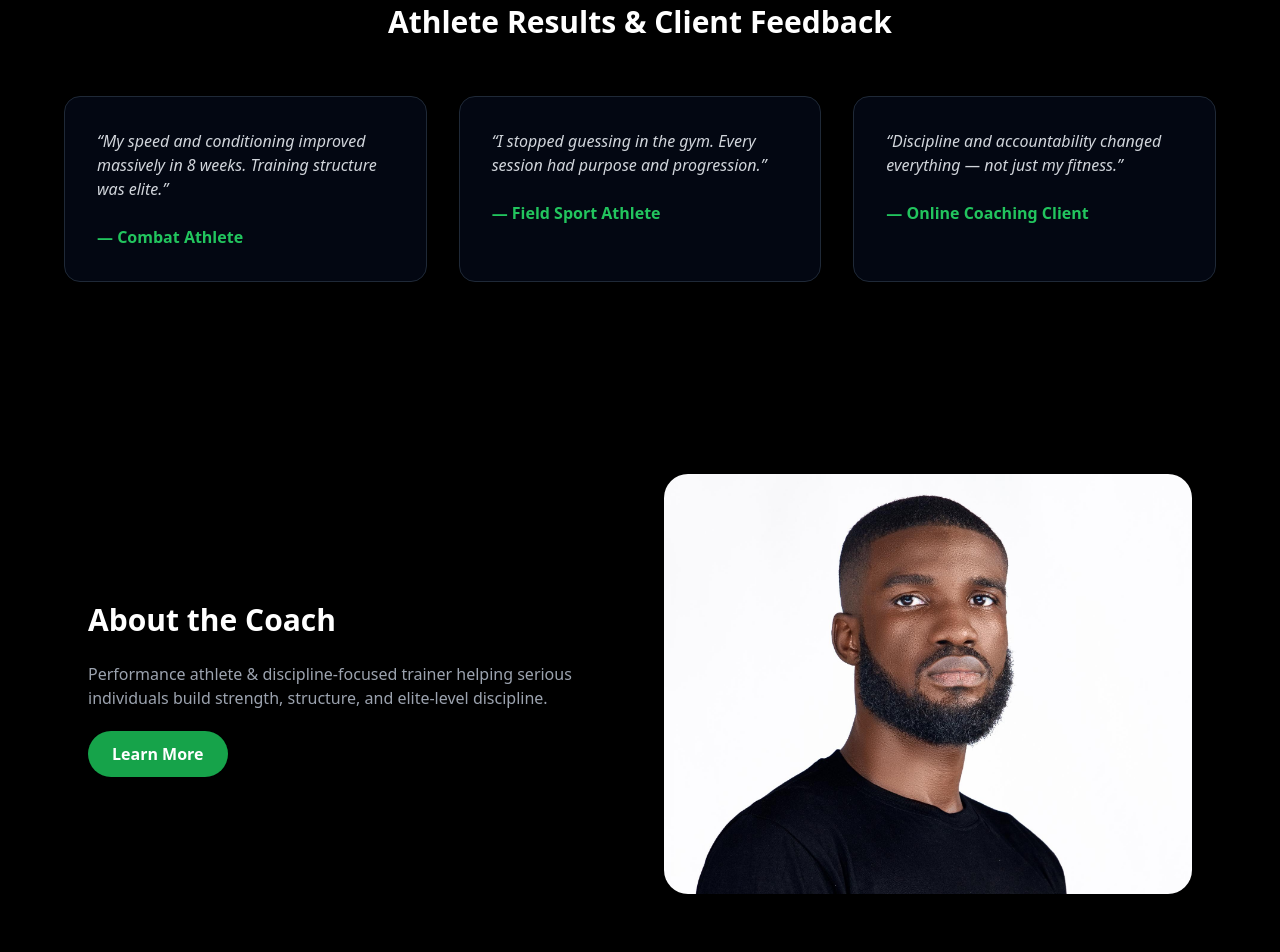
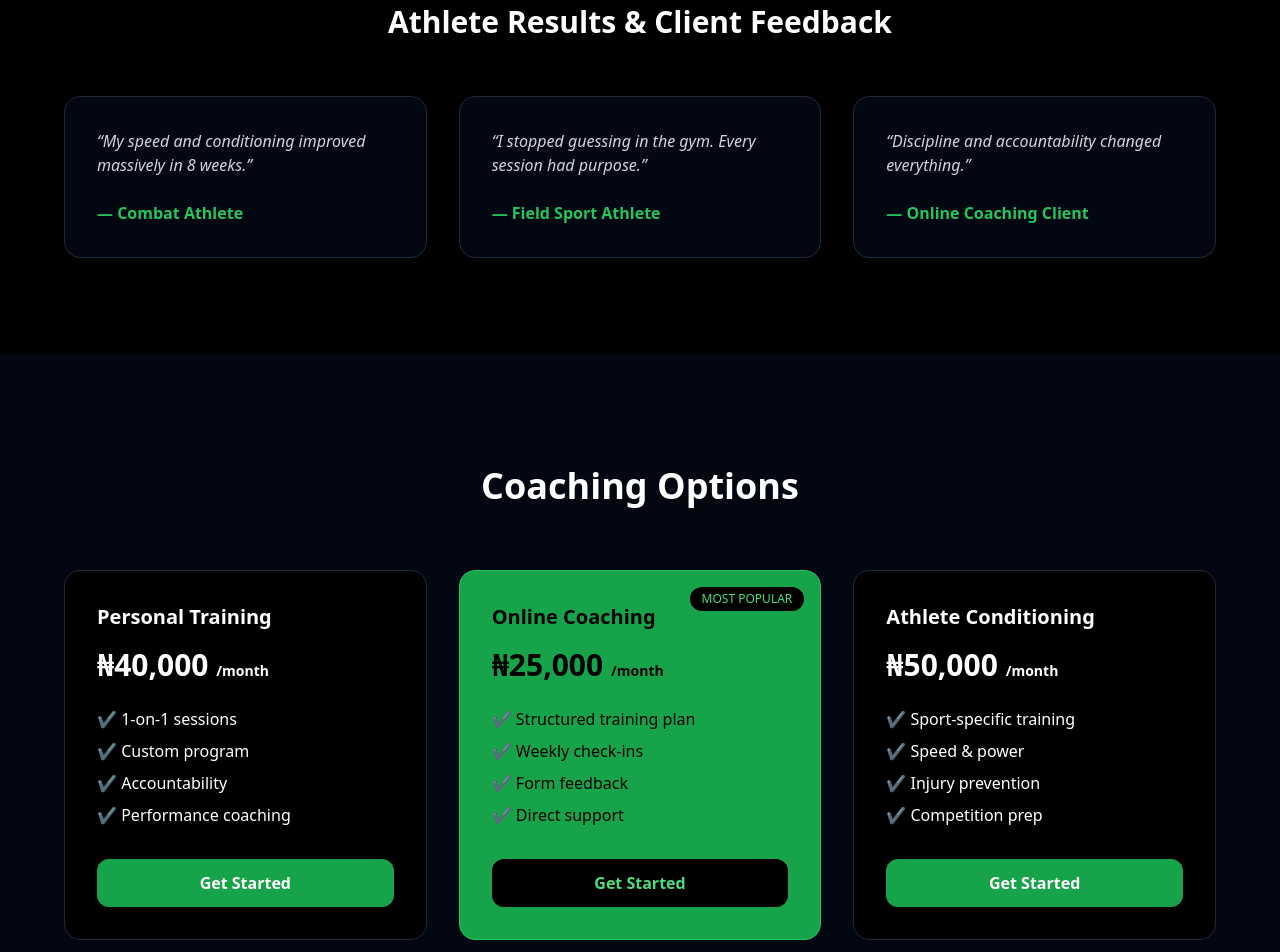
Before and after one commit to Itiku23/voltage-fitness-frontend, a React app: page / in a window 1280 px wide. Shown: the part 1560-2512 px from the top of the page. Built offline with nearby package versions, Linux system fonts and the light colour scheme; the HTML template or start-up script is replaced by a standard one.

Commit message:
Fix structure and add pricing section

```diff
--- a/src/pages/Home.jsx
+++ b/src/pages/Home.jsx
@@ -25,8 +25,7 @@ export default function Home() {
 
             <p className="text-gray-300 text-lg mb-10">
               Performance athlete & discipline-focused coach helping serious
-              individuals build strength, structure, and mental toughness —
-              in and out of sport.
+              individuals build strength, structure, and mental toughness.
             </p>
 
             <div className="flex flex-col sm:flex-row gap-4 justify-center">
@@ -59,21 +58,21 @@ export default function Home() {
 
             <ProgramCard
               title="Personal Training"
-              desc="One-on-one coaching built around strength, discipline, and results."
+              desc="One-on-one coaching built around strength and discipline."
               link="/personal-training"
               image="/personal-training.jpg"
             />
 
             <ProgramCard
               title="Online Coaching"
-              desc="Structured remote training with accountability and support."
+              desc="Structured remote training with accountability."
               link="/online-coaching"
               image="/online-coaching.jpg"
             />
 
             <ProgramCard
               title="Athlete Conditioning"
-              desc="High-performance conditioning for competitive athletes."
+              desc="High-performance training for competitive athletes."
               link="/athlete-conditioning"
               image="/athlete-conditioning.jpg"
             />
@@ -92,18 +91,71 @@ export default function Home() {
           <div className="grid md:grid-cols-3 gap-8 max-w-6xl mx-auto">
 
             <TestimonialCard
-              quote="My speed and conditioning improved massively in 8 weeks. Training structure was elite."
+              quote="My speed and conditioning improved massively in 8 weeks."
               name="Combat Athlete"
             />
 
             <TestimonialCard
-              quote="I stopped guessing in the gym. Every session had purpose and progression."
+              quote="I stopped guessing in the gym. Every session had purpose."
               name="Field Sport Athlete"
             />
 
             <TestimonialCard
-              quote="Discipline and accountability changed everything — not just my fitness."
+              quote="Discipline and accountability changed everything."
               name="Online Coaching Client"
+            />
+
+          </div>
+        </Reveal>
+      </section>
+
+      {/* PRICING */}
+      <section className="px-6 py-28 bg-gray-950">
+        <h3 className="text-3xl md:text-4xl font-bold text-center mb-16">
+          Coaching Options
+        </h3>
+
+        <Reveal delay={0.3}>
+          <div className="grid md:grid-cols-3 gap-8 max-w-6xl mx-auto">
+
+            <PricingCard
+              title="Personal Training"
+              price="₦40,000"
+              period="/month"
+              features={[
+                "1-on-1 sessions",
+                "Custom program",
+                "Accountability",
+                "Performance coaching"
+              ]}
+              link="/personal-training"
+            />
+
+            <PricingCard
+              title="Online Coaching"
+              price="₦25,000"
+              period="/month"
+              highlight
+              features={[
+                "Structured training plan",
+                "Weekly check-ins",
+                "Form feedback",
+                "Direct support"
+              ]}
+              link="/online-coaching"
+            />
+
+            <PricingCard
+              title="Athlete Conditioning"
+              price="₦50,000"
+              period="/month"
+              features={[
+                "Sport-specific training",
+                "Speed & power",
+                "Injury prevention",
+                "Competition prep"
+              ]}
+              link="/athlete-conditioning"
             />
 
           </div>
@@ -121,7 +173,7 @@ export default function Home() {
 
             <p className="text-gray-400 mb-8">
               Performance athlete & discipline-focused trainer helping serious
-              individuals build strength, structure, and elite-level discipline.
+              individuals build strength and elite discipline.
             </p>
 
             <Link
@@ -145,27 +197,23 @@ export default function Home() {
   );
 }
 
-/* ---------- PROGRAM CARD (UPDATED WITH IMAGE) ---------- */
+/* PROGRAM CARD */
 function ProgramCard({ title, desc, link, image }) {
   return (
     <Link to={link} className="group block">
       <div className="relative h-72 rounded-2xl overflow-hidden border border-gray-800">
 
-        {/* IMAGE */}
         <img
           src={image}
           alt={title}
           className="absolute inset-0 w-full h-full object-cover group-hover:scale-110 transition duration-500"
         />
 
-        {/* OVERLAY */}
         <div className="absolute inset-0 bg-black/60 group-hover:bg-black/50 transition"></div>
 
-        {/* CONTENT */}
         <div className="relative z-10 p-6 h-full flex flex-col justify-end">
           <h4 className="text-xl font-semibold mb-2">{title}</h4>
           <p className="text-gray-300 text-sm mb-4">{desc}</p>
-
           <span className="text-green-500 font-semibold">
             View Program →
           </span>
@@ -176,16 +224,54 @@ function ProgramCard({ title, desc, link, image }) {
   );
 }
 
-/* ---------- TESTIMONIAL CARD ---------- */
+/* TESTIMONIAL CARD */
 function TestimonialCard({ quote, name }) {
   return (
-    <div className="bg-gray-950 border border-gray-800 rounded-2xl p-8 transform hover:scale-105 transition duration-300">
-      <p className="text-gray-300 mb-6 italic">
-        “{quote}”
-      </p>
-      <p className="text-green-500 font-semibold">
-        — {name}
-      </p>
+    <div className="bg-gray-950 border border-gray-800 rounded-2xl p-8 hover:scale-105 transition">
+      <p className="text-gray-300 mb-6 italic">“{quote}”</p>
+      <p className="text-green-500 font-semibold">— {name}</p>
     </div>
   );
 }
+
+/* PRICING CARD */
+function PricingCard({ title, price, period, features, link, highlight }) {
+  return (
+    <div
+      className={`relative rounded-2xl p-8 border transition hover:scale-105 ${
+        highlight
+          ? "bg-green-600 text-black border-green-500"
+          : "bg-black text-white border-gray-800"
+      }`}
+    >
+      {highlight && (
+        <span className="absolute top-4 right-4 text-xs bg-black text-green-400 px-3 py-1 rounded-full">
+          MOST POPULAR
+        </span>
+      )}
+
+      <h4 className="text-xl font-bold mb-4">{title}</h4>
+
+      <p className="text-3xl font-extrabold mb-6">
+        {price} <span className="text-sm">{period}</span>
+      </p>
+
+      <ul className="space-y-2 mb-8">
+        {features.map((f, i) => (
+          <li key={i}>✔ {f}</li>
+        ))}
+      </ul>
+
+      <Link
+        to={link}
+        className={`block text-center py-3 rounded-xl font-semibold ${
+          highlight
+            ? "bg-black text-green-400"
+            : "bg-green-600"
+        }`}
+      >
+        Get Started
+      </Link>
+    </div>
+  );
+}
```
